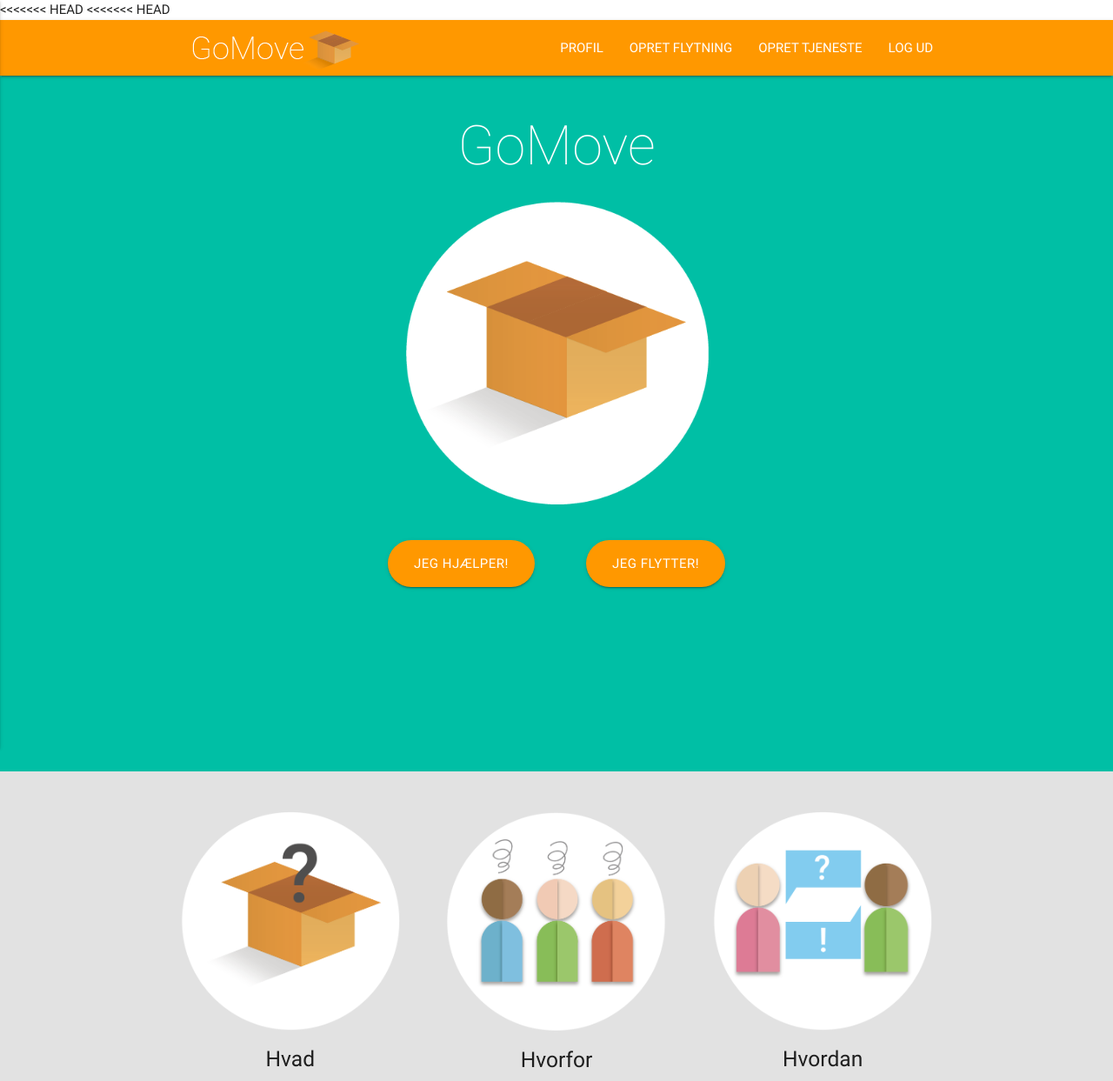
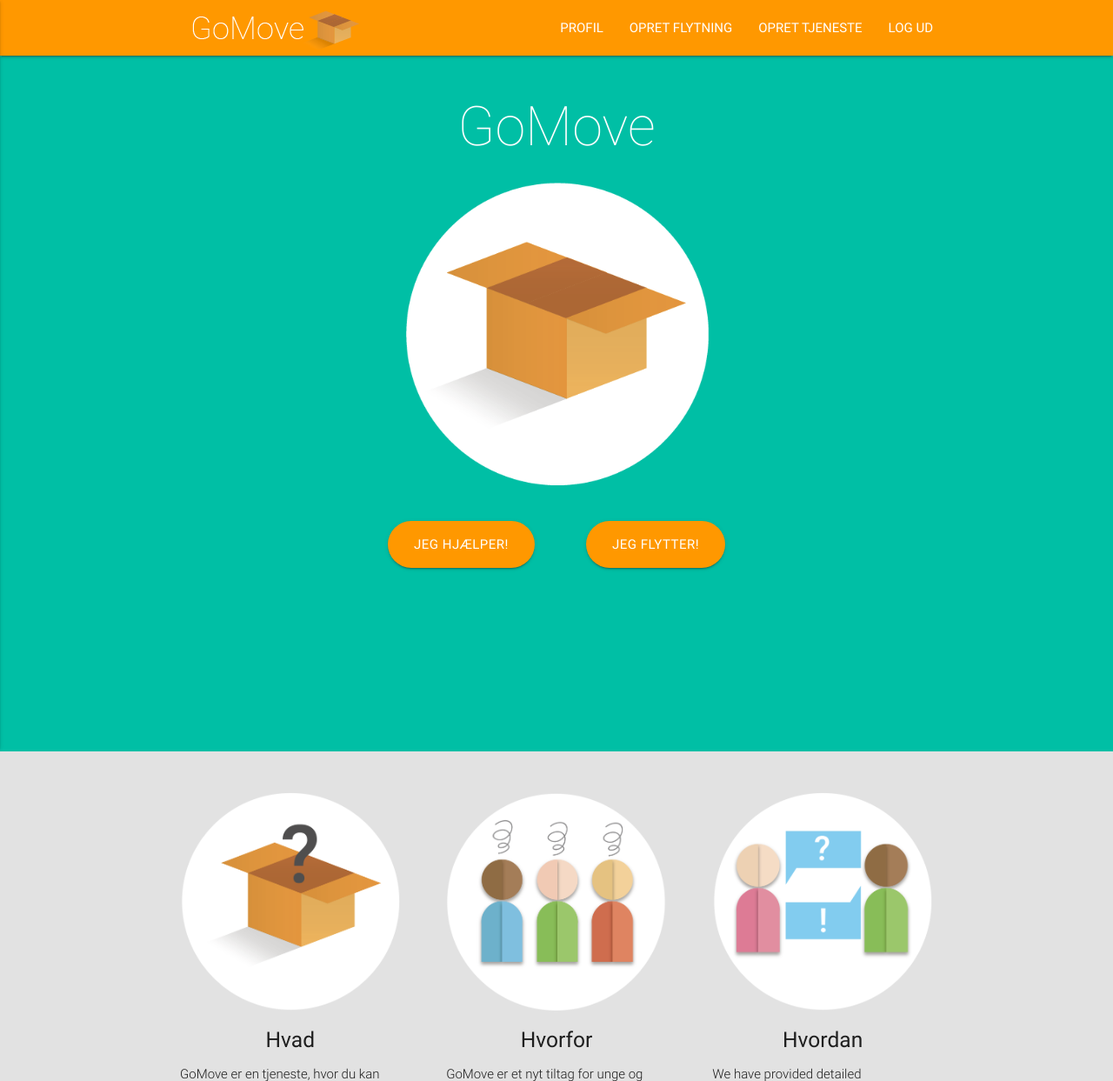
Before and after one commit to patrickeilert/GoMove---school-project, a PHP site: page /logged_in.php in a window 1280 px wide. Shown: the top 1243 px of the page at 87% size. Run offline with PHP 8.4, Linux system fonts and the light colour scheme; some libraries are stand-ins or nearby versions.

Commit message:
testing igen
kakak

```diff
--- a/logged_in.php
+++ b/logged_in.php
@@ -24,8 +24,6 @@ if( isset($_SESSION['user_id']) ){
     <head>
         <meta http-equiv="Content-Type" content="text/html; charset=UTF-8"/>
         <meta name="viewport" content="width=device-width, initial-scale=1, maximum-scale=1.0"/>
-<<<<<<< HEAD
-<<<<<<< HEAD
         <meta name="description" content="Er dine venner også træt af at bære kasser ned for 4. sal, mangler du penge til weekendens bytur - Hos GoMove hjælper vi hinanden nemt og billigt">
         <meta name="keywords" content="move, nemt, billigt, hjælp, tjen penge">
         <title>GoMove - din flytteportal</title>
```
